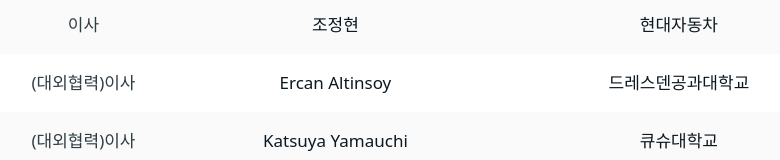
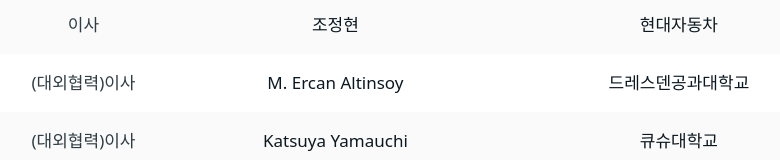
Before and after one commit to ksnve-future-mobility/homepage, a Next.js app: page /about in a window 1280 px wide. Shown: the part 2097-2257 px from the top of the page, without its empty margins (345-1125 px from the left). Built offline with nearby package versions, Linux system fonts and the light colour scheme.

Commit message:
Update homepage and event pages

```diff
--- a/app/about/page.tsx
+++ b/app/about/page.tsx
@@ -25,7 +25,7 @@ const committeeMembers = [
   { role: "이사", name: "이효진", affiliation: "방재시험연구원" },
   { role: "이사", name: "정정호", affiliation: "방재시험연구원" },
   { role: "이사", name: "조정현", affiliation: "현대자동차" },
-  { role: "(대외협력)이사", name: "Ercan Altinsoy", affiliation: "드레스덴공과대학교" },
+  { role: "(대외협력)이사", name: "M. Ercan Altinsoy", affiliation: "드레스덴공과대학교" },
   { role: "(대외협력)이사", name: "Katsuya Yamauchi", affiliation: "큐슈대학교" },
 ];
 
```
